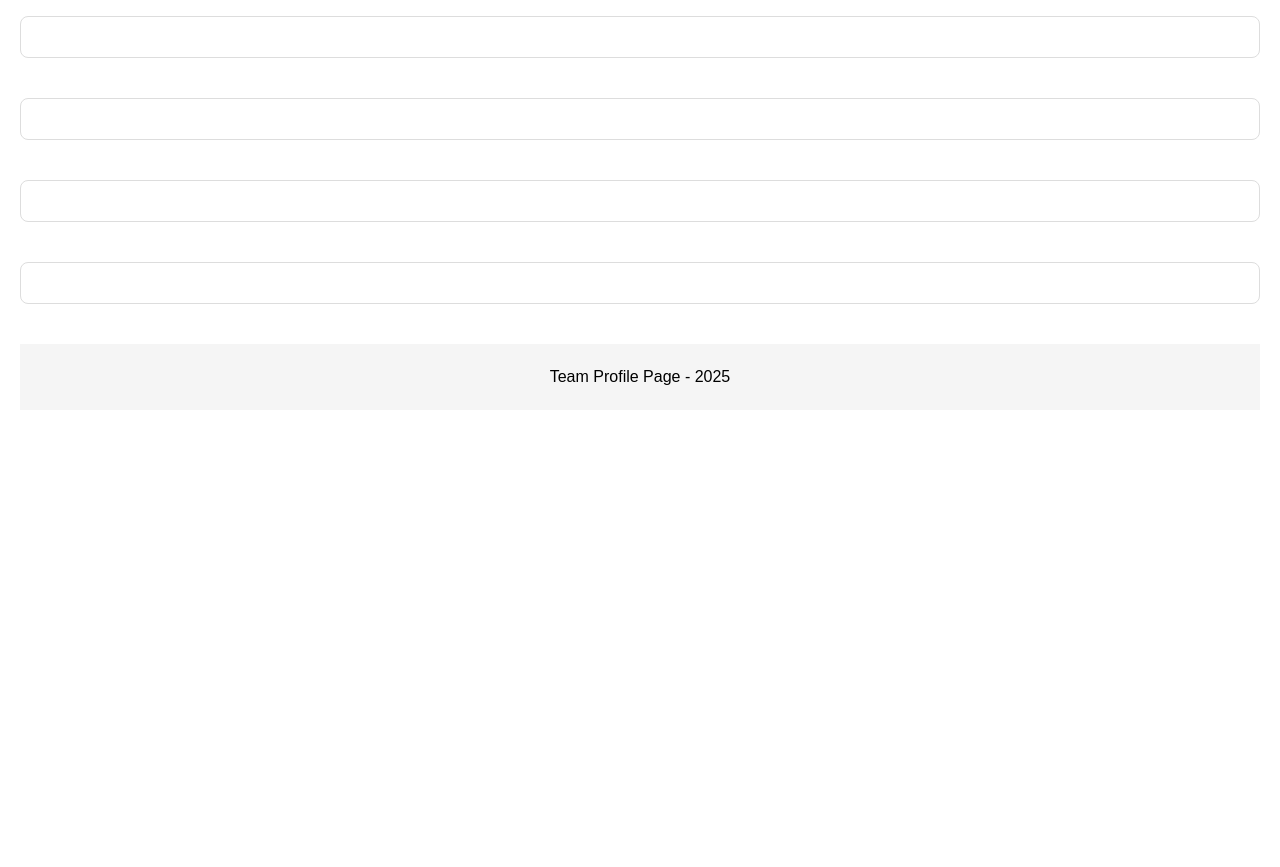
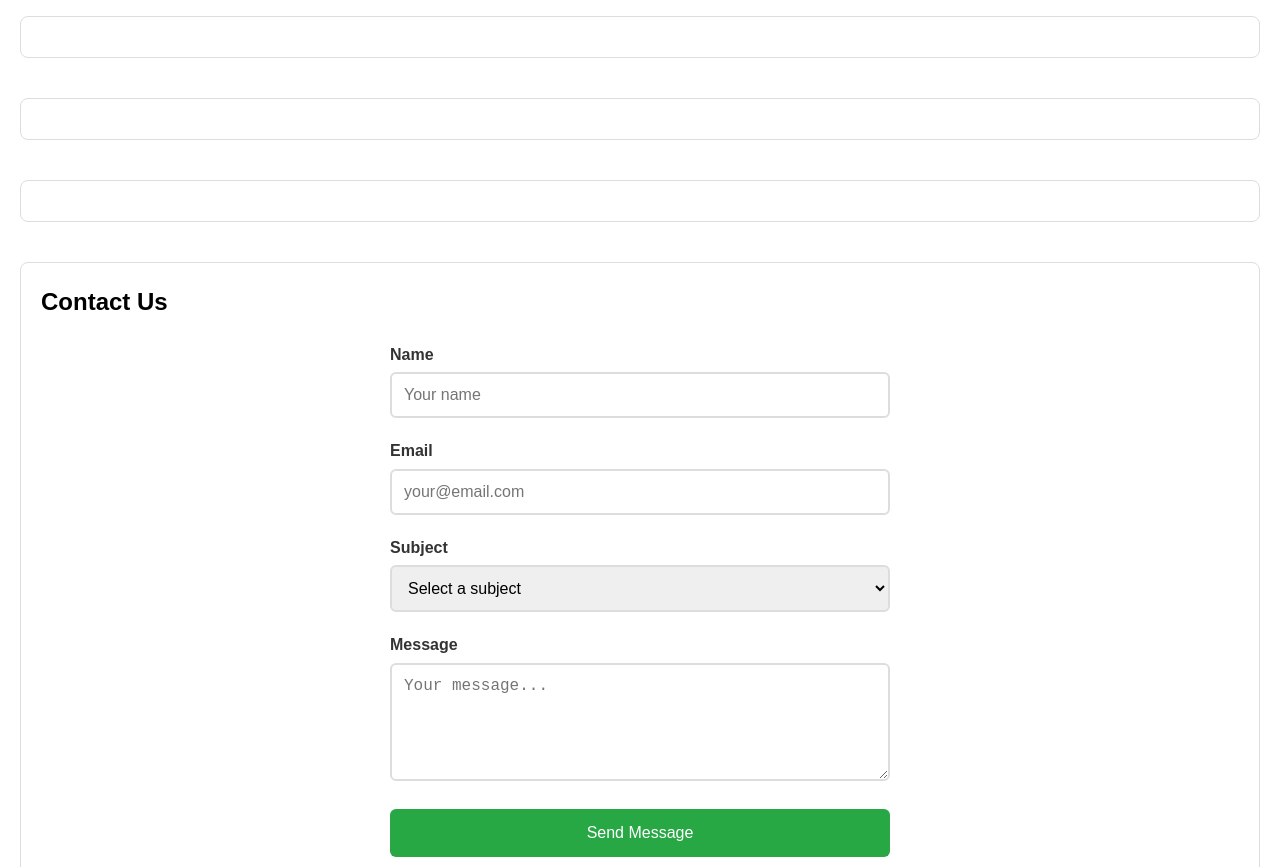
Before and after one commit to CuiyuanLiu/demo-march-git, a plain HTML site: page index.html in a window 1280 px wide. Shown: the part 85-952 px from the top of the page. Before the commit the page ends 800 px from the top, so only its background shows below. Drawn offline with Linux system fonts and the light colour scheme.

Commit message:
Add contact form with validation and submission handling

```diff
--- a/index.html
+++ b/index.html
@@ -25,8 +25,33 @@
         </section>
 
         <section id="contact">
-            <!-- Contact form will be added here -->
-        </section>
+    <h2>Contact Us</h2>
+    <form id="contact-form" class="contact-form">
+        <div class="form-group">
+            <label for="name">Name</label>
+            <input type="text" id="name" name="name" required placeholder="Your name">
+        </div>
+        <div class="form-group">
+            <label for="email">Email</label>
+            <input type="email" id="email" name="email" required placeholder="your@email.com">
+        </div>
+        <div class="form-group">
+            <label for="subject">Subject</label>
+            <select id="subject" name="subject" required>
+                <option value="">Select a subject</option>
+                <option value="general">General Inquiry</option>
+                <option value="project">Project Collaboration</option>
+                <option value="feedback">Feedback</option>
+            </select>
+        </div>
+        <div class="form-group">
+            <label for="message">Message</label>
+            <textarea id="message" name="message" rows="5" required placeholder="Your message..."></textarea>
+        </div>
+        <button type="submit" class="submit-btn">Send Message</button>
+    </form>
+    <div id="form-status" class="form-status"></div>
+</section>
     </main>
 
     <footer>
--- a/script.js
+++ b/script.js
@@ -16,5 +16,27 @@ function initProjects() {
    Contact Form Functions (Person D)
    =========================================== */
 function initContactForm() {
-    // TODO: Implement form handling
+    const form = document.getElementById('contact-form');
+    const status = document.getElementById('form-status');
+
+    if (form) {
+        form.addEventListener('submit', function(e) {
+            e.preventDefault();
+
+            // Get form data
+            const formData = new FormData(form);
+            const data = Object.fromEntries(formData);
+
+            // Simulate form submission
+            status.textContent = 'Sending message...';
+            status.className = 'form-status';
+
+            setTimeout(() => {
+                console.log('Form submitted:', data);
+                status.textContent = '✓ Message sent successfully! We will get back to you soon.';
+                status.className = 'form-status success';
+                form.reset();
+            }, 1500);
+        });
+    }
 }
--- a/styles.css
+++ b/styles.css
@@ -47,3 +47,69 @@ footer {
 /* ===========================================
    Contact Form Styles (Person D)
    =========================================== */
+.contact-form {
+    max-width: 500px;
+    margin: 20px auto 0;
+}
+
+.form-group {
+    margin-bottom: 20px;
+}
+
+.form-group label {
+    display: block;
+    margin-bottom: 5px;
+    font-weight: bold;
+    color: #333;
+}
+
+.form-group input,
+.form-group select,
+.form-group textarea {
+    width: 100%;
+    padding: 12px;
+    border: 2px solid #ddd;
+    border-radius: 6px;
+    font-size: 16px;
+    transition: border-color 0.3s;
+}
+
+.form-group input:focus,
+.form-group select:focus,
+.form-group textarea:focus {
+    outline: none;
+    border-color: #007bff;
+}
+
+.submit-btn {
+    background: #28a745;
+    color: white;
+    border: none;
+    padding: 15px 30px;
+    font-size: 16px;
+    border-radius: 6px;
+    cursor: pointer;
+    width: 100%;
+    transition: background 0.3s;
+}
+
+.submit-btn:hover {
+    background: #218838;
+}
+
+.form-status {
+    text-align: center;
+    margin-top: 15px;
+    padding: 10px;
+    border-radius: 6px;
+}
+
+.form-status.success {
+    background: #d4edda;
+    color: #155724;
+}
+
+.form-status.error {
+    background: #f8d7da;
+    color: #721c24;
+}
```
